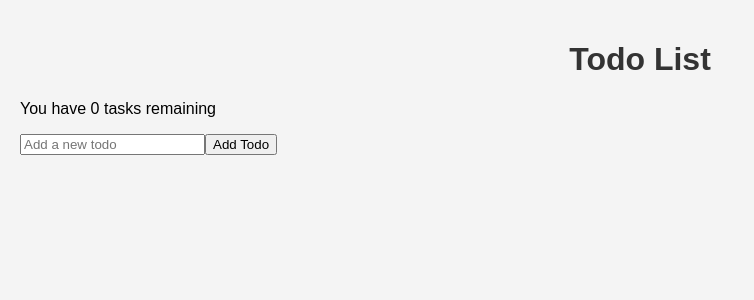
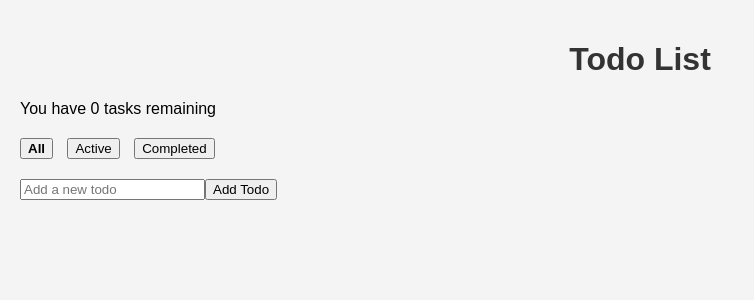
Before and after one commit to 3mran1994/To-do-list, a React (Create React App) app: page / in a window 1280 px wide. Shown: the top 300 px of the page, without its empty margins (0-754 px from the left). Built offline with nearby package versions, Linux system fonts and the light colour scheme.

Commit message:
Filter list feature

```diff
--- a/src/App.js
+++ b/src/App.js
@@ -6,7 +6,8 @@ import './styles/App.css';
 const App = () => {
     const [todos, setTodos] = useState([]);
     const [editingIndex, setEditingIndex] = useState(null); // New state addition
-    const [previousTodos, setPreviousTodos] = useState(null); // Use state for undo feature.
+    const [previousTodos, setPreviousTodos] = useState(null); // Use state for undo feature
+    const [filter, setFilter] = useState('all'); // Use state for clear completed button. (filter) is the variable that remembers our current choice ('all', 'active', 'completed'). (setFilter) the setter function we will use to  change the choice when a button is clicked. (useState('all')) useState is the React hook for memory and ('all') is the initial value. We use string because our filter names are words.
 
     const remainingTasks = todos.filter (todo => todo.completed === false).length // todos is our master list (the array of all the tasks). .filter is a built in JS function that goes through the list one by one and checks if meets the conditions for it to stay or go (does it belong in the new list). For the contents of the filter function, todo (without the s) is the specific task on the list, todo.completed === false is the rule for the filter. if a task meets this condition, that it is not completed (false) then the filter will keep it in the list. If it is completed the filter will filter it out of the calculation. .length is a property of arrays that tells the count of how many items are inside tht array. So after the filter finishes it creates a new list of only the unfinished tasks and . length counts them and gives us the number.
 
@@ -53,6 +54,12 @@ const App = () => {
         setPreviousTodos(null); // this is setting the backup state back to null, so there is no saved backup. it basically clears the memory. This is used to make the undo button dynamic and only show up if there is something in the back up to restore.
     };
 
+    const filteredTodos = todos.filter(todo => { // New variable for our new temporary list. (todo => {...}) for every single task run the logic inside the {} to figure out if it stays or goes.
+        if (filter === 'active') return todo.completed === false; // if the user clicked the "Active" button... only keep the tasks that are not finished.
+        if (filter === 'completed') return todo.completed === true; // if the user clicked the "Completed" button... only keep the tasks that are finished.
+        return true; // this is the "catch-all". if the filter is set to 'all' this line tells the filter to keep every task. in a filter (return true) means "yes, keep this item".
+    });
+
     return (
         <div className="app">
             <h1>Todo List</h1>
@@ -65,11 +72,37 @@ const App = () => {
                     Undo
                 </button>
             )}
+
+            <div className="filter-bar" style={{ marginTop: '20px', marginBottom: '20px' }}> {/* New addition. This is the filter-by-type feature. <div is the container to place our 3 <button(s). className = is the label we give our filter bar so we can style it in CSS later. */}
+                    <button
+                        onClick={() => setFilter('all')}
+                        style={{ fontWeight: filter === 'all' ? 'bold' : 'normal' }}
+                    >
+                        All
+                    </button> {/* telling the app to show everything when clicked */}
+                    <button
+                        onClick={() => setFilter('active')}
+                        style={{
+                            marginLeft: '10px',
+                            fontWeight: filter === 'active' ? 'bold' : 'normal' }}
+                    >
+                        Active
+                    </button> {/* telling the app to show only the tasks that are not finished */}
+                    <button
+                        onClick={() => setFilter('completed')}
+                        style={{
+                            marginLeft: '10px',
+                            fontWeight: filter === 'completed' ? 'bold' : 'normal' }}
+                    >
+                        Completed
+                    </button> {/* telling the app to only show the tasks that are finished */}
+            </div>
+
             <AddTodo
                 onAdd={addTodo}
             />
             <TodoList
-                todos={todos}
+                todos={filteredTodos} // changed from 'todos' to 'filteredTodos'
                 removeTodo={removeTodo}
                 toggleTodo={toggleTodo}
                 editingIndex={editingIndex} // New addition
```
